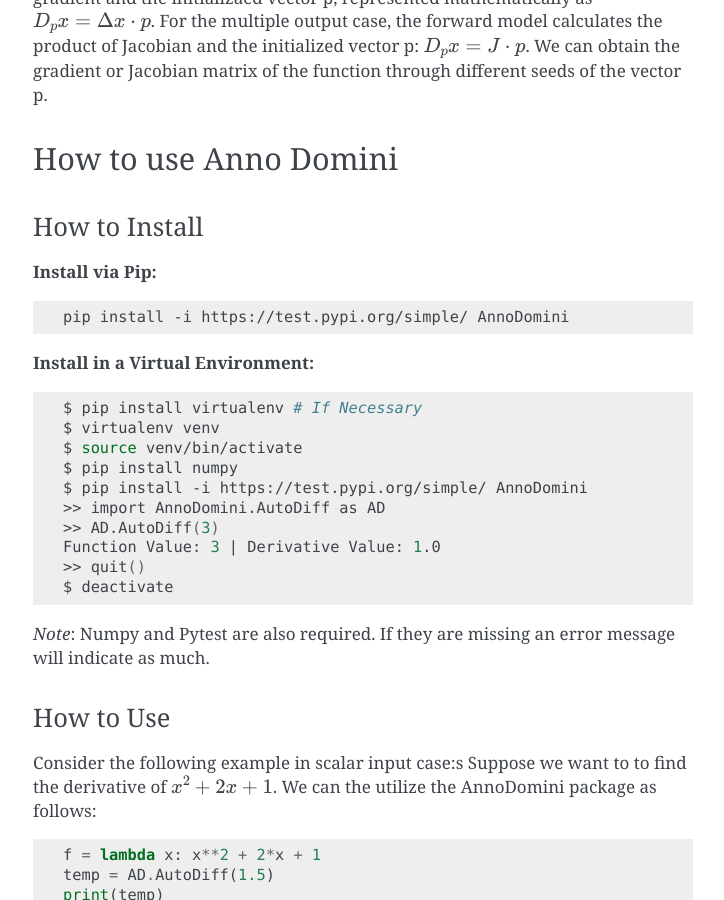
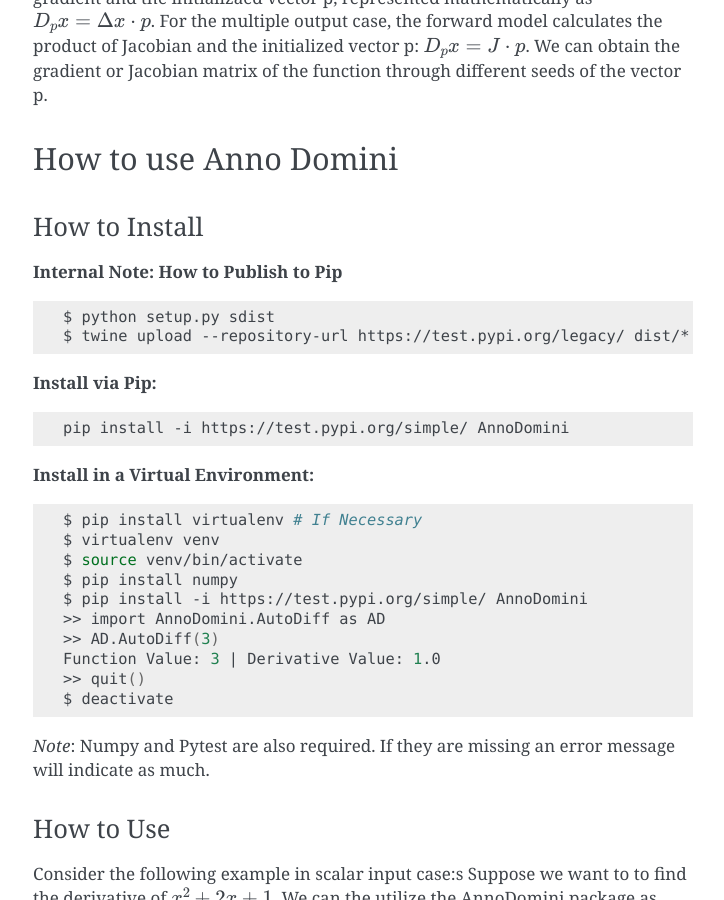
Before and after one commit to anno-domini-207/auto-diff, a Sphinx documentation site: the page built from docs/source/index.rst, in a window 1280 px wide and 900 px high, scrolled down 1896 px. Shown: the whole window, without its empty margins (387-1111 px from the left). Built offline with Sphinx 7.4.7, drawn with Linux system fonts in a browser that asks for light colours.

Commit message:
Adding internal note on how to publish

```diff
--- a/docs/source/index.rst
+++ b/docs/source/index.rst
@@ -51,6 +51,14 @@ How to use Anno Domini
 
 How to Install
 ^^^^^^^^^^^^^^
+
+**Internal Note: How to Publish to Pip**
+
+.. code-block:: bash
+
+
+    $ python setup.py sdist
+    $ twine upload --repository-url https://test.pypi.org/legacy/ dist/*
 
 **Install via Pip:**
 
```
